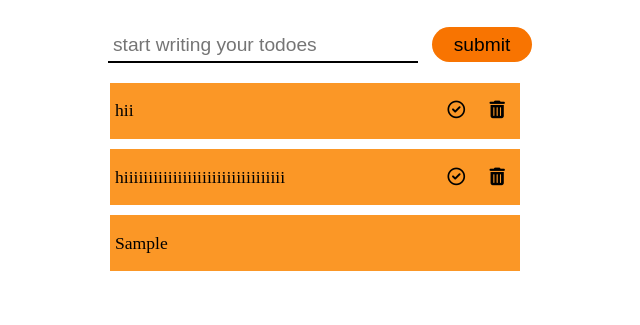
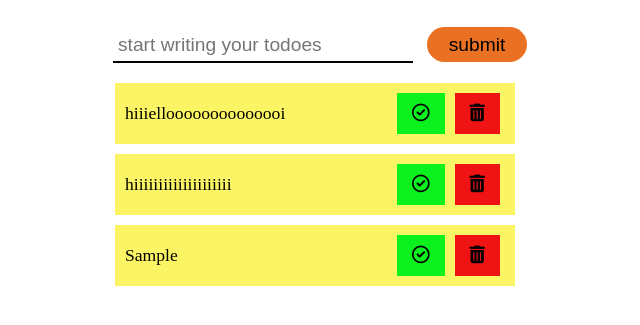
Before and after one commit to annu1245/JS-foundation, a plain HTML site: page Todo/index.html in a window 1280 px wide. Both pictures are taken after typing "Sample" into the empty fields and a click on the button "submit". Shown: the part 69-394 px from the top of the page, without its empty margins (269-909 px from the left). Drawn offline with Linux system fonts and the light colour scheme.

Commit message:
Added todo using javascript

```diff
--- a/Todo/index.html
+++ b/Todo/index.html
@@ -6,6 +6,7 @@
     <link rel="stylesheet" href="https://cdnjs.cloudflare.com/ajax/libs/font-awesome/6.0.0/css/all.min.css" integrity="sha512-9usAa10IRO0HhonpyAIVpjrylPvoDwiPUiKdWk5t3PyolY1cOd4DSE0Ga+ri4AuTroPR5aQvXU9xC6qOPnzFeg==" crossorigin="anonymous" referrerpolicy="no-referrer" />
     <link rel="stylesheet" href="style.css">
     <title>Document</title>
+
 </head>
 <body>
     <div class="main">
@@ -15,21 +16,18 @@
                 <button id="submit"> submit </button>
             </div>
             <div id="list">
-                <div class="elem">
-                    <p>hii</p>
-                    <div class="icons">
-                        <i class="fa-regular fa-circle-check fa"></i>
-                        <i class="fa-solid fa-trash-can fa"></i>
-                    </div>
-                </div>
-                <div class="elem">
-                    <p>hiiiiiiiiiiiiiiiiiiiiiiiiiiiiiiiii</p>
-                    <div class="icons">
-                        <i class="fa-regular fa-circle-check fa"></i>
-                        <i class="fa-solid fa-trash-can fa"></i>
-                    </div>
-                </div>
+            <div class="elem">
+                <spam class="text">hiiielloooooooooooooi</spam>
+                <spam class="icon1"><i class="fa-regular fa-circle-check"></i></spam>
+                <spam class="icon2"><i class="fa-solid fa-trash-can"></i></spam>
             </div>
+
+            <div class="elem">
+                <spam class="text">hiiiiiiiiiiiiiiiiiiii</spam>
+                <spam class="icon1"><i class="fa-regular fa-circle-check"></i></spam>
+                <spam class="icon2"><i class="fa-solid fa-trash-can"></i></spam>
+            </div>
+        </div>
         </div>
 </body>
 </html>
--- a/Todo/style.css
+++ b/Todo/style.css
@@ -1,4 +1,7 @@
+*{
+    box-sizing: border-box;
 
+}
 
 .main {
     width: 90vw;
@@ -7,25 +10,6 @@
     align-items: center;
     flex-direction: column;
 }
-
-.elem {
-    margin: 10px 0px;
-    background-color: rgb(251, 151, 38);
-    display: flex;
-    align-items: center;
-    width: 400px;
-    justify-content:space-between;
-    padding: 0px 5px;
-    font-size: 1.1em;
-}
-
-.icons .fa {
-    padding: 0px 10px;
-}
-.elem p {
-    word-break: break-all;
-}
-
 input {
     width: 300px;
     font-size: 1.2em;
@@ -33,6 +17,15 @@ input {
     margin: 10px;
     border: none;
     border-bottom: 2px solid black;
+}
+button {
+    width: 100px;
+    height: 35px;
+    font-size: 1.2em;
+    background-color: rgb(234, 112, 35);
+    border: none;
+    border-radius: 30px;
+    cursor: pointer;
 }
 *:focus {
     outline: none;
@@ -43,11 +36,33 @@ input :focus{
     border: none;
 }
 
-button {
-    width: 100px;
-    height: 35px;
-    font-size: 1.2em;
-    background-color: rgb(248, 116, 1);
-    border: none;
-    border-radius: 30px;
+.elem {
+    background-color: rgb(251, 244, 100);
+    width: 400px;
+    display: flex;
+    padding: 10px;
+    align-items: center;
+    font-size: 1.1em;
+    margin: 10px 0px;
 }
+.text {
+    flex: 1;
+    word-break: break-all;
+}
+
+.icon1 {
+    background-color: rgb(10, 241, 29);
+    padding: 10px 15px;
+    margin:  0px 5px;
+    cursor: pointer;
+}
+
+.icon2 {
+    background-color: rgb(240, 19, 19);
+    padding: 10px 15px;
+    margin: 0px 5px;
+    cursor: pointer;
+}
+.fa-trash-can, .fa-circle-check {
+    pointer-events: none;
+}
--- a/Todo/todo.js
+++ b/Todo/todo.js
@@ -1,20 +1,42 @@
 submintBtn = document.getElementById("submit");
-list_div = document.querySelector("#list");
+listDiv = document.querySelector("#list");
 text = document.querySelector('input');
+testbtn = document.getElementById('test');
+
+submintBtn.addEventListener("click", function() {
+    if(text.value != '') {
+
+        elemDiv = document.createElement('div');
+        elemDiv.classList.add('elem');
+
+        textDiv = document.createElement('spam');
+        textDiv.classList.add('text');
+        textDiv.innerText = text.value;
+
+        icon1 = document.createElement('spam');
+        icon1.classList.add('icon1');
+        icon1.innerHTML = '<i class="fa-regular fa-circle-check"></i>';
+
+        icon2 = document.createElement('spam');
+        icon2.classList.add('icon2');
+        icon2.innerHTML = '<i class="fa-solid fa-trash-can"></i>';
+
+        elemDiv.appendChild(textDiv);
+        elemDiv.appendChild(icon1);
+        elemDiv.appendChild(icon2);
+        listDiv.appendChild(elemDiv);
+
+        text.value = "";
+    }else {
+        alert("please write your todo")
+    }
+})
 
 
-submintBtn.addEventListener("click", function() {
-    elemDiv = document.createElement("div");
-    elemDiv.classList.add("elem");
-
-    ptag = document.createElement("p");
-    ptag.innerText = text.value;
-
-    iconDiv = document.createElement('div');
-    iconDiv.classList.add("icons");
-
-    elemDiv.appendChild(ptag);
-    elemDiv.appendChild(iconDiv);
-    list_div.appendChild(elemDiv);
-    text.value = "";
+document.querySelectorAll('.icon2').forEach((icon2) => {
+    icon2.addEventListener('click', (item) => {
+        console.log(item.target.parentElement);
+        test = item.target.parentElement;
+        test.remove();
+      });
 })
```
